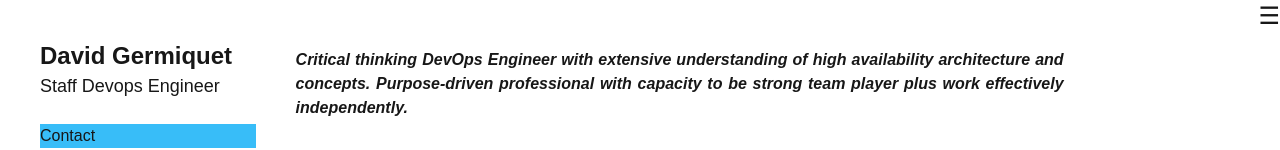
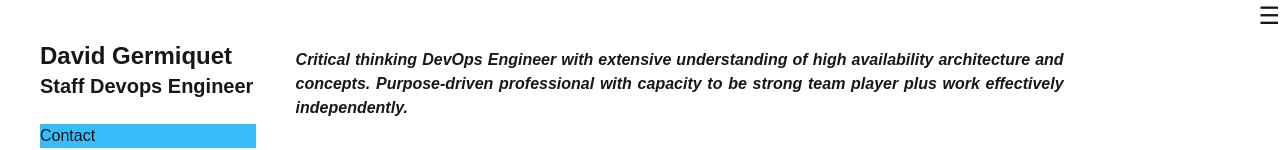
Before and after one commit to davegermiquet/typescriptresumeexample, a Next.js app: page /resume in a window 1280 px wide. Shown: the top 150 px of the page. Built offline with nearby package versions, Linux system fonts and the light colour scheme.

Commit message:
Add larger font for position nad make i tbold

```diff
--- a/app/_components/contact.tsx
+++ b/app/_components/contact.tsx
@@ -9,7 +9,7 @@ export default async function Contact () {
         <div>
             <h1>
          <span className="text-2xl py-5 font-bold  ">{contact.name} </span>  <br/>
-        <span className="text-lg"> {contact.Position} </span>
+        <span className="text-xl font-bold"> {contact.Position} </span>
         </h1>
         <br/>
         <h3 className="text-base bg-sky-400"> Contact </h3>
```
